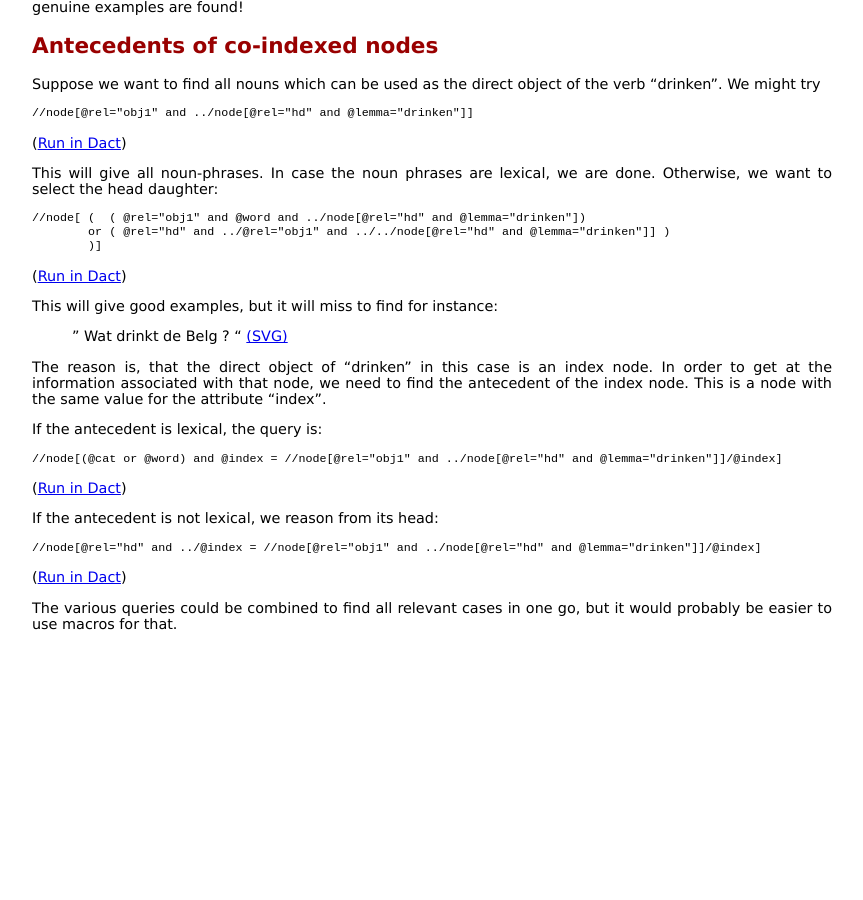
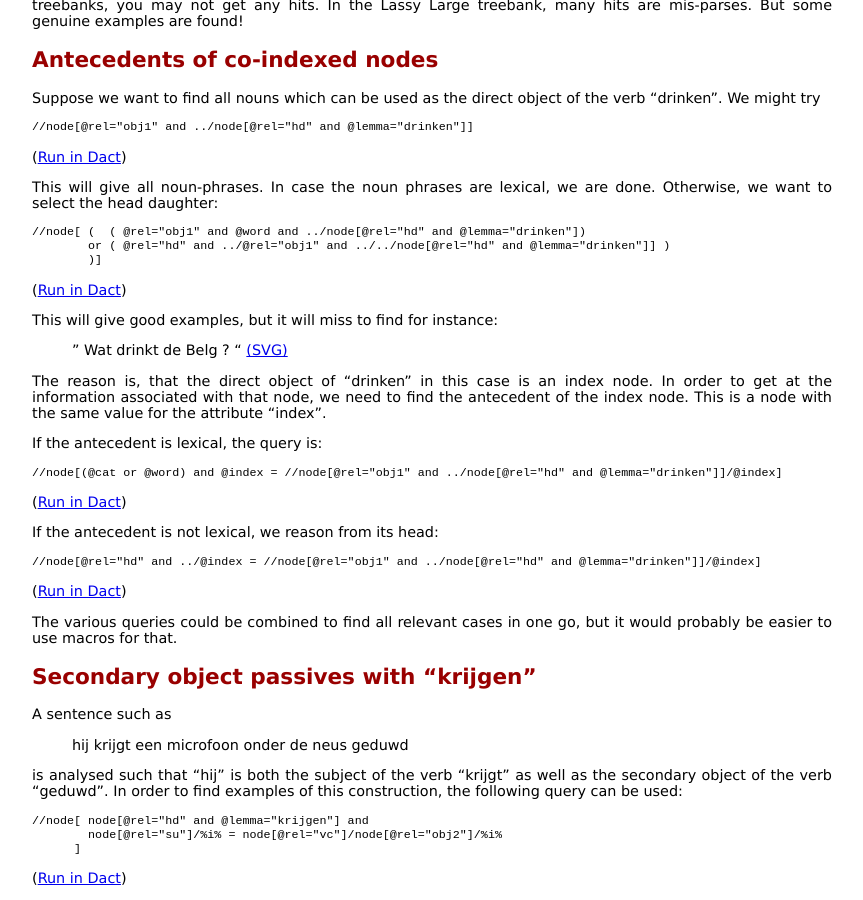
Before and after one commit to rug-compling/dact, a Jekyll site: the page built from cookbook/index.md, in a window 1280 px wide and 900 px high, scrolled down 3015 px. Shown: the whole window, without its empty margins (208-1071 px from the left). Built offline with Jekyll 4.4.1, drawn with Linux system fonts in a browser that asks for light colours; before the commit the page ends 3661 px from its top, so only the background shows below that; some of the changed text lies outside the part shown.

Commit message:
Update cookbook/index.md
krijgen passive

```diff
--- a/cookbook/index.md
+++ b/cookbook/index.md
@@ -211,3 +212,17 @@ If the antecedent is not lexical, we reason from its head:
 
 The various queries could be combined to find all relevant cases in one go, but it would probably be easier
 to use macros for that.
+
+## Secondary object passives with "krijgen"
+
+A sentence such as
+
+>  hij krijgt een microfoon onder de neus geduwd
+
+is analysed such that "hij" is both the subject of the verb "krijgt" as well as
+the secondary object of the verb "geduwd".  In order to find examples of this construction, the following
+query can be used:
+
+    //node[ node[@rel="hd" and @lemma="krijgen"] and
+            node[@rel="su"]/%i% = node[@rel="vc"]/node[@rel="obj2"]/%i%
+          ]
```
Also changed, not shown: other parts of cookbook/index.md (+2 -1 lines).
